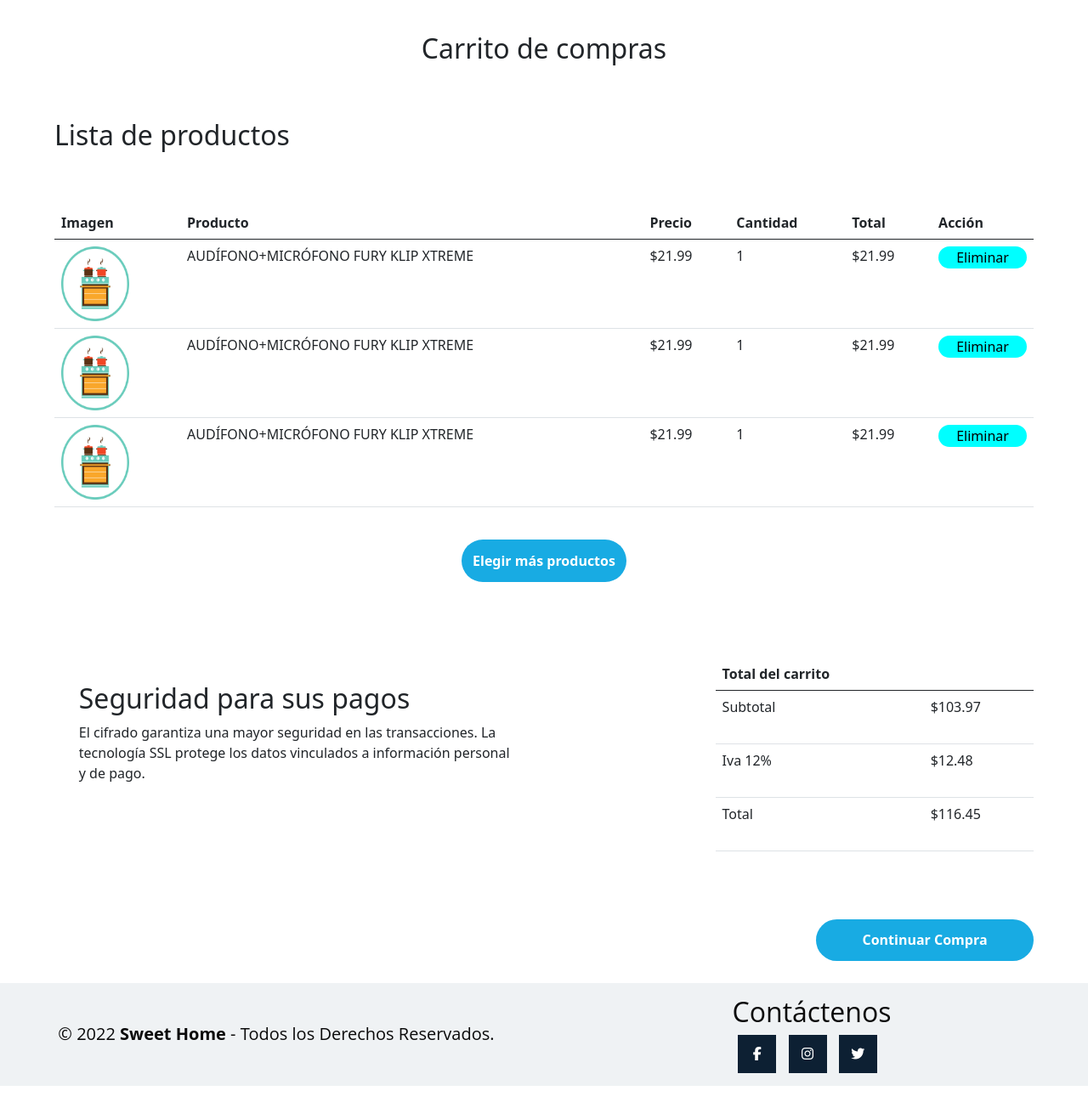
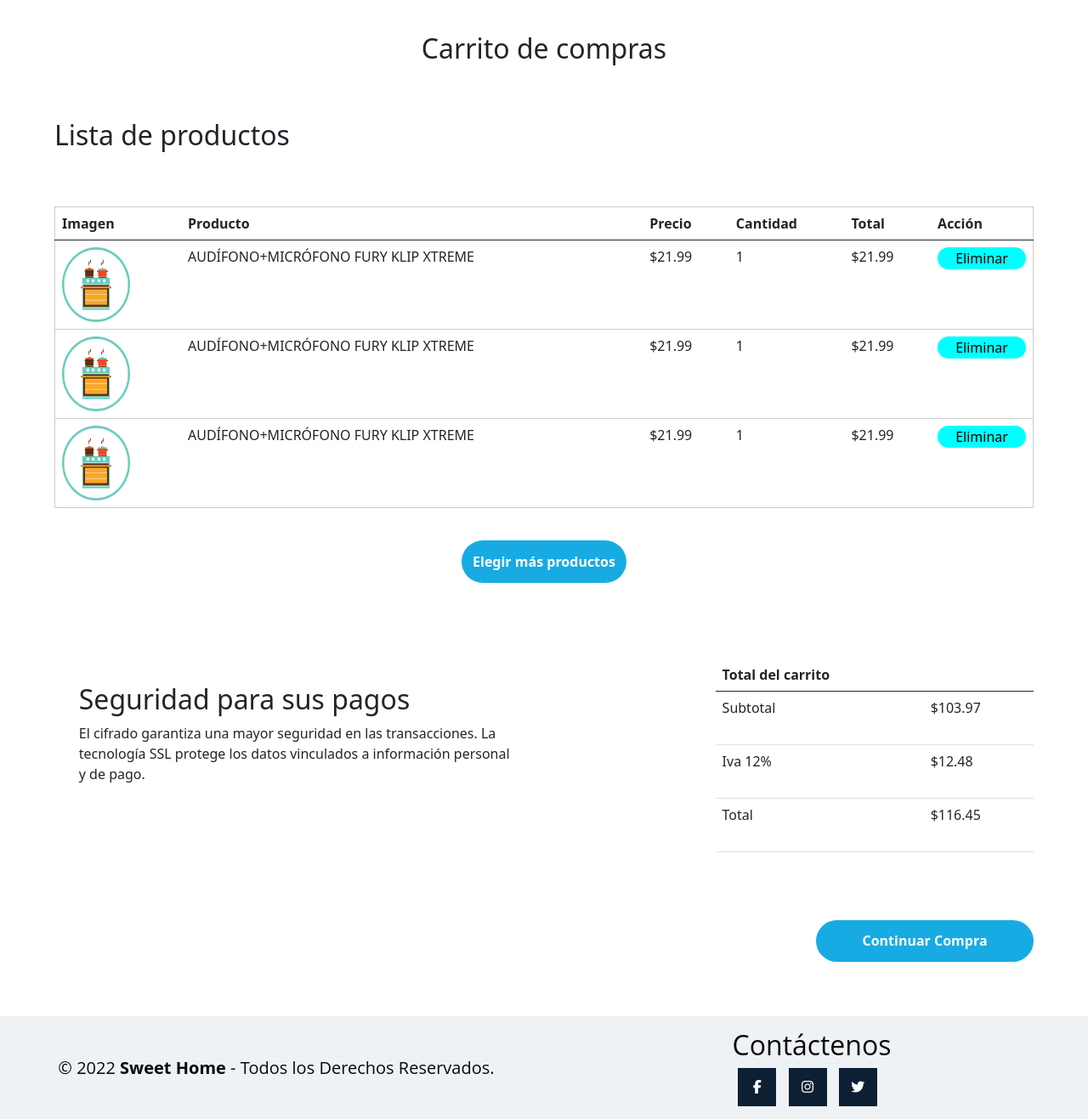
Before and after one commit to bethsaida03/ProyectoPNUD, a Django app: page /carrito in a window 1280 px wide. Shown: the part 64-1381 px from the top of the page at 85% size. Before the commit the page ends 1342 px from the top, so only its background shows below. Run offline with Django 4.2, Linux system fonts and the light colour scheme; some libraries are stand-ins or nearby versions.

Commit message:
carrito done

```diff
--- a/SitioWeb/templates/SitioWeb/carrito.html
+++ b/SitioWeb/templates/SitioWeb/carrito.html
@@ -5,6 +5,7 @@
     crossorigin="anonymous">
 <script src="https://cdn.jsdelivr.net/npm/bootstrap@5.0.0-beta1/dist/js/bootstrap.bundle.min.js"
     crossorigin="anonymous"></script>
+
 <style>
     /* ---- image on row ----- */
 
@@ -121,13 +122,17 @@
         margin: 3% 5%;
     }
 </style>
+
 {% include "./header.html" %}
+
 <h2 class="titulo-principal-carrito">Carrito de compras</h2>
+
 <div class="titulo-secundario-carrito">
     <h2>Lista de productos</h2>
 </div>
+
 <div class="contenedortabla">
-    <table class="table">
+    <table class="table" style="border: 1px solid #80808066;">
         <thead>
             <tr>
                 <th scope="col">Imagen</th>
@@ -202,6 +207,6 @@
     </table>
 
 </div>
-<button type="button" class="BtnCompra" (click)="ContinuarC()">Continuar Compra</button>
+<button type="button" class="BtnCompra" (click)="ContinuarC()" style="margin-bottom: 5%;">Continuar Compra</button>
 </div>
 {% include "./piedepagina.html" %}
```
